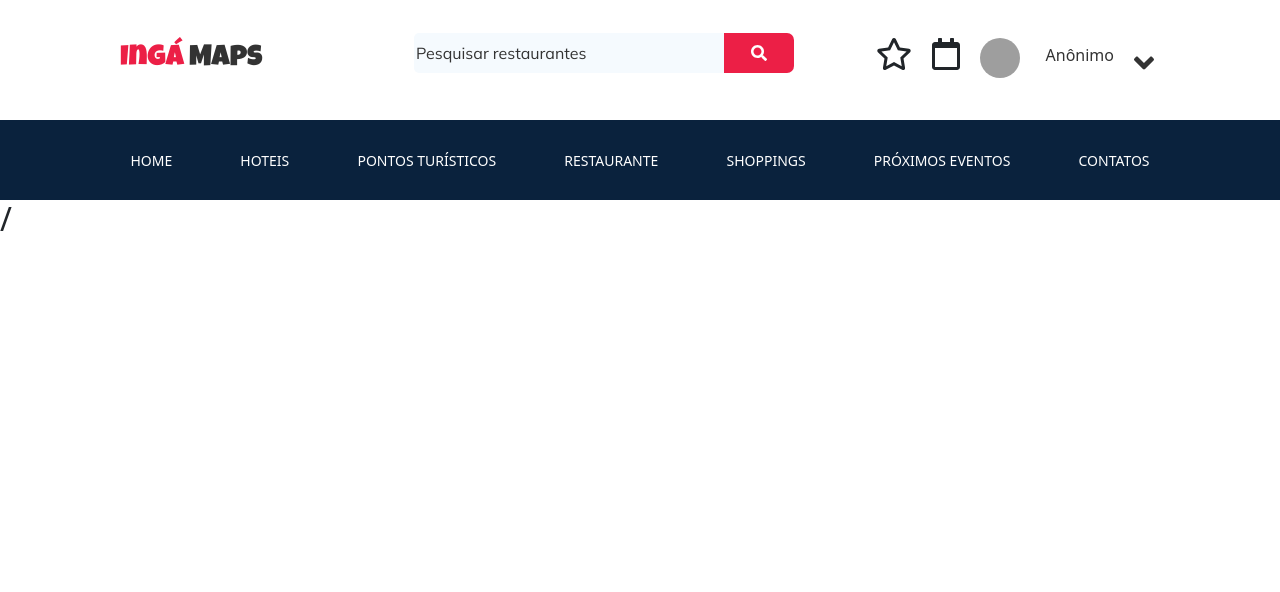
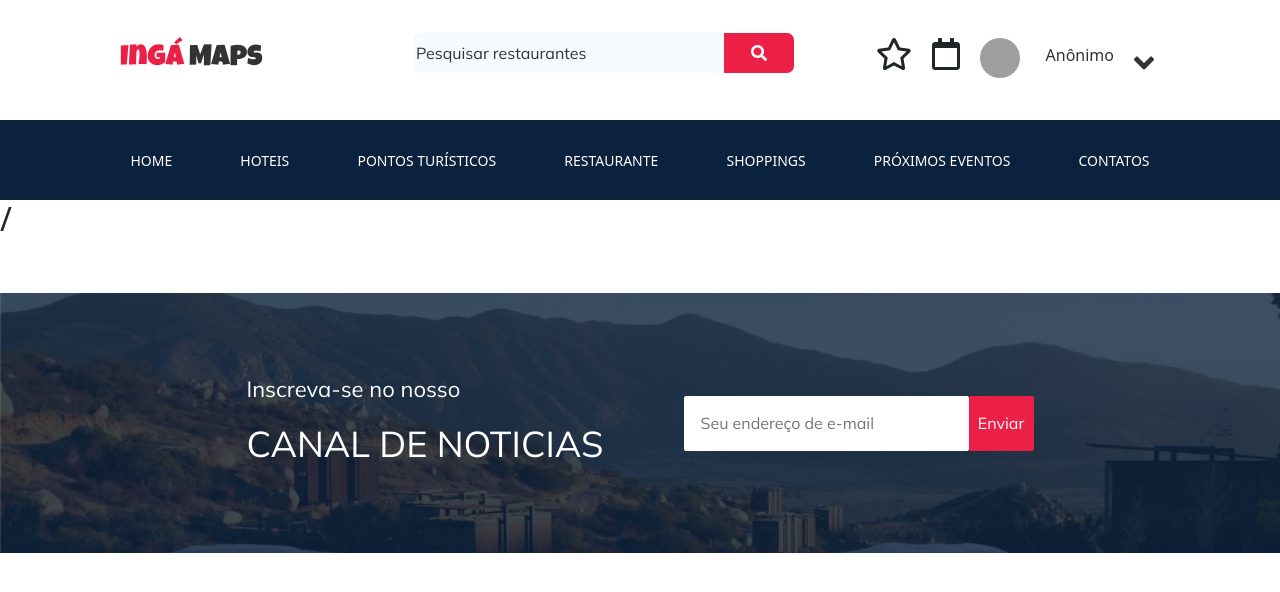
Before and after one commit to sergiogscruz/inga-maps, a React (Create React App) app: page / in a window 1280 px wide. Shown: the top 592 px of the page. Built offline with nearby package versions, Linux system fonts and the light colour scheme; grey boxes are pictures that could not be loaded.

Commit message:
OS43 - Criando primeiro componente do Footer

```diff
--- a/src/App.js
+++ b/src/App.js
@@ -11,7 +11,7 @@ import NavMenu from './components/menu/nav-menu';
 import ContentBody from './components/content/ContentBody';
 import List from './components/List/List';
 import axios from 'axios';
-
+import Footer from './components/footer/footer'
 
 
 function App() {
@@ -57,6 +57,7 @@ function App() {
           </Route>
         </Switch>
       </Router>
+      <Footer />
     </>
   );
 }
--- /dev/null
+++ b/src/components/footer/footer-inscreva-se/footer-inscreva-se.css
@@ -0,0 +1,45 @@
+#footer-inscreva-se-container {
+    background-image: url(../../../img/background-inscreva-se.jpg);
+    background-repeat: no-repeat;
+    background-size: cover;
+    color: white;
+    display: flex;
+    justify-content: center;
+    align-items: center;
+    height: 260px;
+}
+.input-inscreva-se {
+    text-indent: 0;
+    color: black;
+}
+.p-inscreva-se {
+    font-weight: lighter;
+    font-size: 22px;
+}
+.h4-canal-de-noticias {
+    font-size: 36px;
+    font-weight: 500;
+}
+.input-canal-de-noticias {
+    text-indent: 15px;
+    border-radius: 2px;
+    border: none;
+    background-color: white;
+    width: 285px;
+}
+.btn-canal-de-noticias {
+    border-radius: 2px;
+    color: white;
+    border: none;
+    width: 65px;
+    background-color: #EC1F46;
+}
+.container-input-canal-de-noticias {
+    margin: 0 40px;
+    border-radius: 4px;
+    display: flex;
+    height: 55px;
+}
+.container-inscreva-se {
+    margin: 0 40px;
+}
--- /dev/null
+++ b/src/components/footer/footer-inscreva-se/footerInscrevaSe.js
@@ -0,0 +1,17 @@
+import react from 'react'
+import './footer-inscreva-se.css'
+
+export default function FooterInscreavaSe() {
+    return (
+        <div id="footer-inscreva-se-container" className="input-inscreva-se">
+            <div className="container-inscreva-se">
+                <p className="p-inscreva-se">Inscreva-se no nosso</p>
+                <h4 className="h4-canal-de-noticias">CANAL DE NOTICIAS</h4>
+            </div>
+            <div className="container-input-canal-de-noticias">
+                <input className="input-canal-de-noticias" type="text" placeholder="Seu endereço de e-mail"></input>
+                <button className="btn-canal-de-noticias">Enviar</button>
+            </div>
+        </div>
+    )
+}
--- /dev/null
+++ b/src/components/footer/footer.css
@@ -0,0 +1,5 @@
+.footer-container {
+    font-family: mulish;
+    color: white;
+    margin-top: 55px;
+}
--- /dev/null
+++ b/src/components/footer/footer.js
@@ -0,0 +1,11 @@
+import react from 'react'
+import FooterInscreavaSe from './footer-inscreva-se/footerInscrevaSe'
+import './footer.css'
+
+export default function Footer() {
+    return (
+        <div className="footer-container">
+            <FooterInscreavaSe />
+        </div>
+    )
+}
```
Also changed, not shown: src/img/background-inscreva-se.jpg (added).
